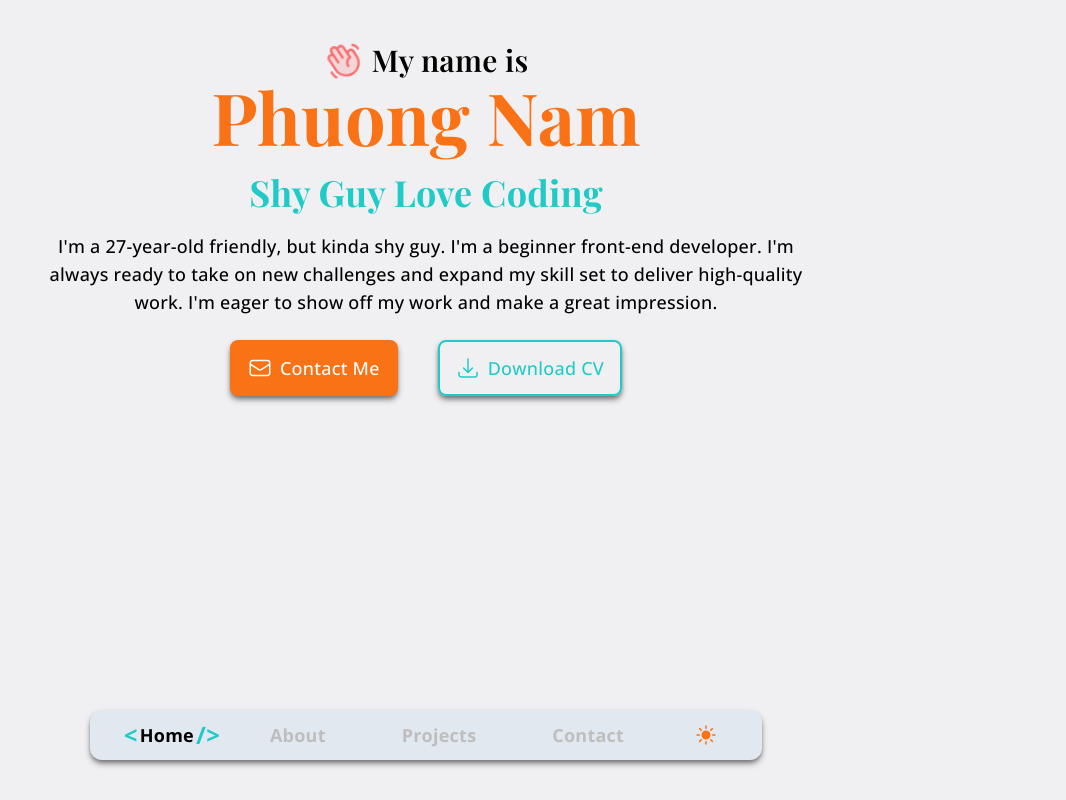
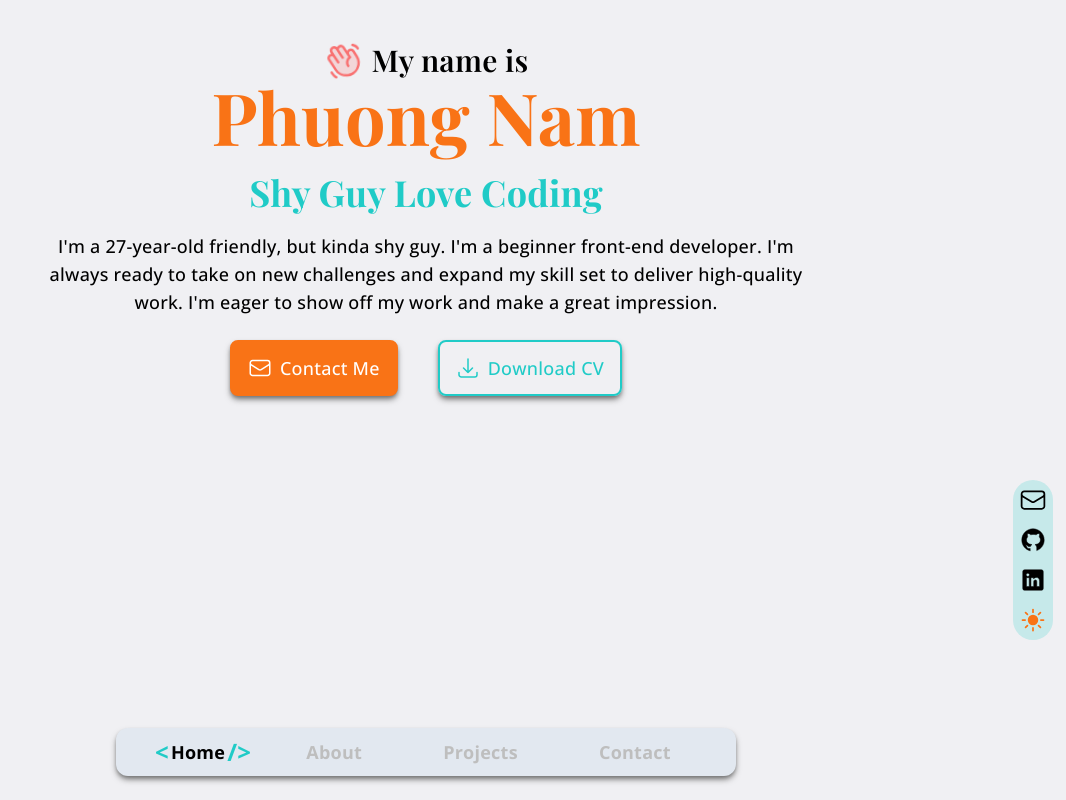
Before and after one commit to namnguyen2411/portfolio, a React (Vite) app: page / in a window 1280 px wide. Shown: the top 800 px of the page, without its empty margins (214-1280 px from the left). Built offline with nearby package versions, Linux system fonts and the light colour scheme.

Commit message:
Create Sidebar component Then move the theme button into it Add 3 more anchor elements that link to my email, my Github page, and my LinkedIn page

```diff
--- a/src/App.tsx
+++ b/src/App.tsx
@@ -9,9 +9,9 @@
 import Navbar from './components/Navbar'
 import { NavIdType } from './types/nav.type'
 import navList from './data/navList'
+import Sidebar from './components/Sidebar'
 
 const MARGIN_TOP = 'mt-36'
-
 const inViewOptions = { amount: 0.4 }
 
 function App() {
@@ -30,10 +30,10 @@
   useEffect(() => {
     if (homeInView) {
       setActiveNav('#home')
+    } else if (projectsInView) {
+      setActiveNav('#projects')
     } else if (aboutInView) {
       setActiveNav('#about')
-    } else if (projectsInView) {
-      setActiveNav('#projects')
     } else if (contactInView) {
       setActiveNav('#contact')
     }
@@ -43,13 +43,14 @@
     <LazyMotion features={domMax}>
       <div className="App">
         <Navbar activeNav={activeNav} setActiveNav={setActiveNav} />
+        <Sidebar activeNav={activeNav} />
         <m.section id="home" ref={homeRef}>
           <Home />
         </m.section>
         <m.section id="about" ref={aboutRef} className={`${MARGIN_TOP}`}>
           <About />
         </m.section>
-        <m.section id="projects" ref={projectsRef} className="mt-52">
+        <m.section id="projects" ref={projectsRef} className="mt-48">
           <Projects />
         </m.section>
         <m.section id="contact" ref={contactRef} className={`${MARGIN_TOP}`}>
--- a/src/components/Navbar/NavItem.tsx
+++ b/src/components/Navbar/NavItem.tsx
@@ -15,8 +15,8 @@
       href={id}
       onClick={() => setActiveNav(id)}
       className={clsx('setActiveNav flex items-center gap-0.5 font-bold duration-300', {
-        'text-textTheme': activeNav === nav.id,
-        'text-navTextTheme hover:scale-x-105 hover:text-textTheme': activeNav !== nav.id
+        'text-textTheme': activeNav === id,
+        'text-navTextTheme hover:scale-x-105 hover:text-textTheme': activeNav !== id
       })}
     >
       <span
--- a/src/components/Navbar/Navbar.tsx
+++ b/src/components/Navbar/Navbar.tsx
@@ -1,8 +1,5 @@
-import { getThemeFromLocalStore } from 'src/utils'
-import { useTheme } from 'src/hooks/useTheme'
 import navList from 'src/data/navList'
 import { NavIdType } from 'src/types/nav.type'
-import ClickableComponent from 'src/components/ClickableComponent'
 import NavItem from './NavItem'
 
 type NavbarProps = {
@@ -11,37 +8,12 @@
 }
 
 export default function Navbar({ activeNav, setActiveNav }: NavbarProps) {
-  const currentTheme = getThemeFromLocalStore()
-  const { theme, toggleTheme } = useTheme(currentTheme)
-
   return (
-    <nav className="fixed bottom-10 left-1/2 z-20 h-[50px] w-[95%] max-w-2xl -translate-x-1/2 rounded-xl bg-navBgTheme shadow-md shadow-neutral-500">
+    <nav className="fixed bottom-6 left-1/2 z-20 w-[95%] max-w-[620px] -translate-x-1/2 rounded-xl bg-navBgTheme py-2 shadow-md shadow-neutral-500">
       <div className="flex h-full items-center justify-evenly">
         {navList.map((nav) => (
           <NavItem key={nav.title} nav={nav} activeNav={activeNav} setActiveNav={setActiveNav} />
         ))}
-        <ClickableComponent
-          type="button"
-          onClick={toggleTheme}
-          className="grid aspect-square h-8 cursor-pointer place-items-center border-none outline-none sm:h-10 lg:h-11"
-        >
-          <svg
-            xmlns="http://www.w3.org/2000/svg"
-            viewBox="0 0 24 24"
-            fill="currentColor"
-            className="aspect-square w-5 text-secondary lg:w-6"
-          >
-            {theme === 'light' ? (
-              <path d="M12 2.25a.75.75 0 0 1 .75.75v2.25a.75.75 0 0 1-1.5 0V3a.75.75 0 0 1 .75-.75ZM7.5 12a4.5 4.5 0 1 1 9 0 4.5 4.5 0 0 1-9 0ZM18.894 6.166a.75.75 0 0 0-1.06-1.06l-1.591 1.59a.75.75 0 1 0 1.06 1.061l1.591-1.59ZM21.75 12a.75.75 0 0 1-.75.75h-2.25a.75.75 0 0 1 0-1.5H21a.75.75 0 0 1 .75.75ZM17.834 18.894a.75.75 0 0 0 1.06-1.06l-1.59-1.591a.75.75 0 1 0-1.061 1.06l1.59 1.591ZM12 18a.75.75 0 0 1 .75.75V21a.75.75 0 0 1-1.5 0v-2.25A.75.75 0 0 1 12 18ZM7.758 17.303a.75.75 0 0 0-1.061-1.06l-1.591 1.59a.75.75 0 0 0 1.06 1.061l1.591-1.59ZM6 12a.75.75 0 0 1-.75.75H3a.75.75 0 0 1 0-1.5h2.25A.75.75 0 0 1 6 12ZM6.697 7.757a.75.75 0 0 0 1.06-1.06l-1.59-1.591a.75.75 0 0 0-1.061 1.06l1.59 1.591Z" />
-            ) : (
-              <path
-                fillRule="evenodd"
-                d="M9.528 1.718a.75.75 0 0 1 .162.819A8.97 8.97 0 0 0 9 6a9 9 0 0 0 9 9 8.97 8.97 0 0 0 3.463-.69.75.75 0 0 1 .981.98 10.503 10.503 0 0 1-9.694 6.46c-5.799 0-10.5-4.7-10.5-10.5 0-4.368 2.667-8.112 6.46-9.694a.75.75 0 0 1 .818.162Z"
-                clipRule="evenodd"
-              />
-            )}
-          </svg>
-        </ClickableComponent>
       </div>
     </nav>
   )
--- /dev/null
+++ b/src/components/Sidebar/Sidebar.tsx
@@ -0,0 +1,135 @@
+import { m } from 'framer-motion'
+
+import { getThemeFromLocalStore } from 'src/utils'
+import { useTheme } from 'src/hooks/useTheme'
+import ClickableComponent from 'src/components/ClickableComponent'
+import { NavIdType } from 'src/types/nav.type'
+import clsx from 'clsx'
+
+type SidebarProps = {
+  activeNav: NavIdType
+}
+
+export default function Sidebar({ activeNav }: SidebarProps) {
+  const currentTheme = getThemeFromLocalStore()
+  const { theme, toggleTheme } = useTheme(currentTheme)
+
+  const iconVariants = {
+    whileInView: {
+      opacity: activeNav === ('#contact' as NavIdType) ? 0 : 1,
+      transition: { duration: 0.5 }
+    }
+  }
+
+  return (
+    <div className="fixed bottom-[20%] right-[1%] z-10 overflow-hidden rounded-3xl">
+      {/* Email */}
+      <m.div
+        className={clsx('bg-primary/20 p-1.5', {
+          'pointer-events-none': activeNav === ('#contact' as NavIdType)
+        })}
+        whileInView={'whileInView'}
+        variants={iconVariants}
+      >
+        <ClickableComponent href="mailto:phuongnam.nguyen241196@gmail.com" className="rounded-full">
+          <svg
+            xmlns="http://www.w3.org/2000/svg"
+            viewBox="0 0 24 24"
+            className="aspect-square w-5 text-textTheme transition-all hover:text-secondary lg:w-7"
+            strokeWidth={1.5}
+            fill="none"
+            stroke="currentColor"
+          >
+            <path
+              strokeLinecap="round"
+              strokeLinejoin="round"
+              d="M21.75 6.75v10.5a2.25 2.25 0 0 1-2.25 2.25h-15a2.25 2.25 0 0 1-2.25-2.25V6.75m19.5 0A2.25 2.25 0 0 0 19.5 4.5h-15a2.25 2.25 0 0 0-2.25 2.25m19.5 0v.243a2.25 2.25 0 0 1-1.07 1.916l-7.5 4.615a2.25 2.25 0 0 1-2.36 0L3.32 8.91a2.25 2.25 0 0 1-1.07-1.916V6.75"
+            />
+          </svg>
+        </ClickableComponent>
+      </m.div>
+      {/* Github */}
+      <m.div
+        className={clsx('bg-primary/20 p-1.5', {
+          'pointer-events-none': activeNav === ('#contact' as NavIdType)
+        })}
+        whileInView={'whileInView'}
+        variants={iconVariants}
+      >
+        <ClickableComponent
+          href="https://github.com/namnguyen2411"
+          target="_blank"
+          rel="noreferrer"
+          className="rounded-full"
+        >
+          <svg
+            xmlns="http://www.w3.org/2000/svg"
+            viewBox="0 0 30 30"
+            className="aspect-square w-5 text-textTheme transition-all hover:text-secondary lg:w-7"
+            strokeWidth="0.5"
+            fill="currentColor"
+            stroke="currentColor"
+          >
+            <path d="M15,3C8.373,3,3,8.373,3,15c0,5.623,3.872,10.328,9.092,11.63C12.036,26.468,12,26.28,12,26.047v-2.051 c-0.487,0-1.303,0-1.508,0c-0.821,0-1.551-0.353-1.905-1.009c-0.393-0.729-0.461-1.844-1.435-2.526 c-0.289-0.227-0.069-0.486,0.264-0.451c0.615,0.174,1.125,0.596,1.605,1.222c0.478,0.627,0.703,0.769,1.596,0.769 c0.433,0,1.081-0.025,1.691-0.121c0.328-0.833,0.895-1.6,1.588-1.962c-3.996-0.411-5.903-2.399-5.903-5.098 c0-1.162,0.495-2.286,1.336-3.233C9.053,10.647,8.706,8.73,9.435,8c1.798,0,2.885,1.166,3.146,1.481C13.477,9.174,14.461,9,15.495,9 c1.036,0,2.024,0.174,2.922,0.483C18.675,9.17,19.763,8,21.565,8c0.732,0.731,0.381,2.656,0.102,3.594 c0.836,0.945,1.328,2.066,1.328,3.226c0,2.697-1.904,4.684-5.894,5.097C18.199,20.49,19,22.1,19,23.313v2.734 c0,0.104-0.023,0.179-0.035,0.268C23.641,24.676,27,20.236,27,15C27,8.373,21.627,3,15,3z" />
+          </svg>
+        </ClickableComponent>
+      </m.div>
+      {/* LinkedIn */}
+      <m.div
+        className={clsx('bg-primary/20 p-1.5', {
+          'pointer-events-none': activeNav === ('#contact' as NavIdType)
+        })}
+        whileInView={'whileInView'}
+        variants={iconVariants}
+      >
+        <ClickableComponent
+          href="https://www.linkedin.com/in/namnguyen2411/"
+          target="_blank"
+          rel="noreferrer"
+          className="rounded-full"
+        >
+          <svg
+            xmlns="http://www.w3.org/2000/svg"
+            viewBox="0 0 30 30"
+            className="aspect-square w-5 text-textTheme transition-all hover:text-secondary lg:w-7"
+            strokeWidth="0.5"
+            fill="currentColor"
+            stroke="currentColor"
+          >
+            <path d="M24,4H6C4.895,4,4,4.895,4,6v18c0,1.105,0.895,2,2,2h18c1.105,0,2-0.895,2-2V6C26,4.895,25.105,4,24,4z M10.954,22h-2.95 v-9.492h2.95V22z M9.449,11.151c-0.951,0-1.72-0.771-1.72-1.72c0-0.949,0.77-1.719,1.72-1.719c0.948,0,1.719,0.771,1.719,1.719 C11.168,10.38,10.397,11.151,9.449,11.151z M22.004,22h-2.948v-4.616c0-1.101-0.02-2.517-1.533-2.517 c-1.535,0-1.771,1.199-1.771,2.437V22h-2.948v-9.492h2.83v1.297h0.04c0.394-0.746,1.356-1.533,2.791-1.533 c2.987,0,3.539,1.966,3.539,4.522V22z" />
+          </svg>
+        </ClickableComponent>
+      </m.div>
+      {/* Theme button */}
+      <div
+        className={clsx('bg-primary/20 p-1.5 transition-all duration-500', {
+          'rounded-3xl': activeNav === ('#contact' as NavIdType),
+          'rounded-none': activeNav !== ('#contact' as NavIdType)
+        })}
+      >
+        <ClickableComponent
+          type="button"
+          onClick={toggleTheme}
+          className="flex items-center justify-center rounded-full"
+        >
+          <svg
+            xmlns="http://www.w3.org/2000/svg"
+            viewBox="0 0 24 24"
+            fill="currentColor"
+            className="aspect-square w-5 text-secondary lg:w-7"
+          >
+            {theme === 'light' ? (
+              <path d="M12 2.25a.75.75 0 0 1 .75.75v2.25a.75.75 0 0 1-1.5 0V3a.75.75 0 0 1 .75-.75ZM7.5 12a4.5 4.5 0 1 1 9 0 4.5 4.5 0 0 1-9 0ZM18.894 6.166a.75.75 0 0 0-1.06-1.06l-1.591 1.59a.75.75 0 1 0 1.06 1.061l1.591-1.59ZM21.75 12a.75.75 0 0 1-.75.75h-2.25a.75.75 0 0 1 0-1.5H21a.75.75 0 0 1 .75.75ZM17.834 18.894a.75.75 0 0 0 1.06-1.06l-1.59-1.591a.75.75 0 1 0-1.061 1.06l1.59 1.591ZM12 18a.75.75 0 0 1 .75.75V21a.75.75 0 0 1-1.5 0v-2.25A.75.75 0 0 1 12 18ZM7.758 17.303a.75.75 0 0 0-1.061-1.06l-1.591 1.59a.75.75 0 0 0 1.06 1.061l1.591-1.59ZM6 12a.75.75 0 0 1-.75.75H3a.75.75 0 0 1 0-1.5h2.25A.75.75 0 0 1 6 12ZM6.697 7.757a.75.75 0 0 0 1.06-1.06l-1.59-1.591a.75.75 0 0 0-1.061 1.06l1.59 1.591Z" />
+            ) : (
+              <path
+                fillRule="evenodd"
+                d="M9.528 1.718a.75.75 0 0 1 .162.819A8.97 8.97 0 0 0 9 6a9 9 0 0 0 9 9 8.97 8.97 0 0 0 3.463-.69.75.75 0 0 1 .981.98 10.503 10.503 0 0 1-9.694 6.46c-5.799 0-10.5-4.7-10.5-10.5 0-4.368 2.667-8.112 6.46-9.694a.75.75 0 0 1 .818.162Z"
+                clipRule="evenodd"
+              />
+            )}
+          </svg>
+        </ClickableComponent>
+      </div>
+    </div>
+  )
+}
--- /dev/null
+++ b/src/components/Sidebar/index.ts
@@ -0,0 +1,3 @@
+import Sidebar from './Sidebar'
+
+export default Sidebar
```
